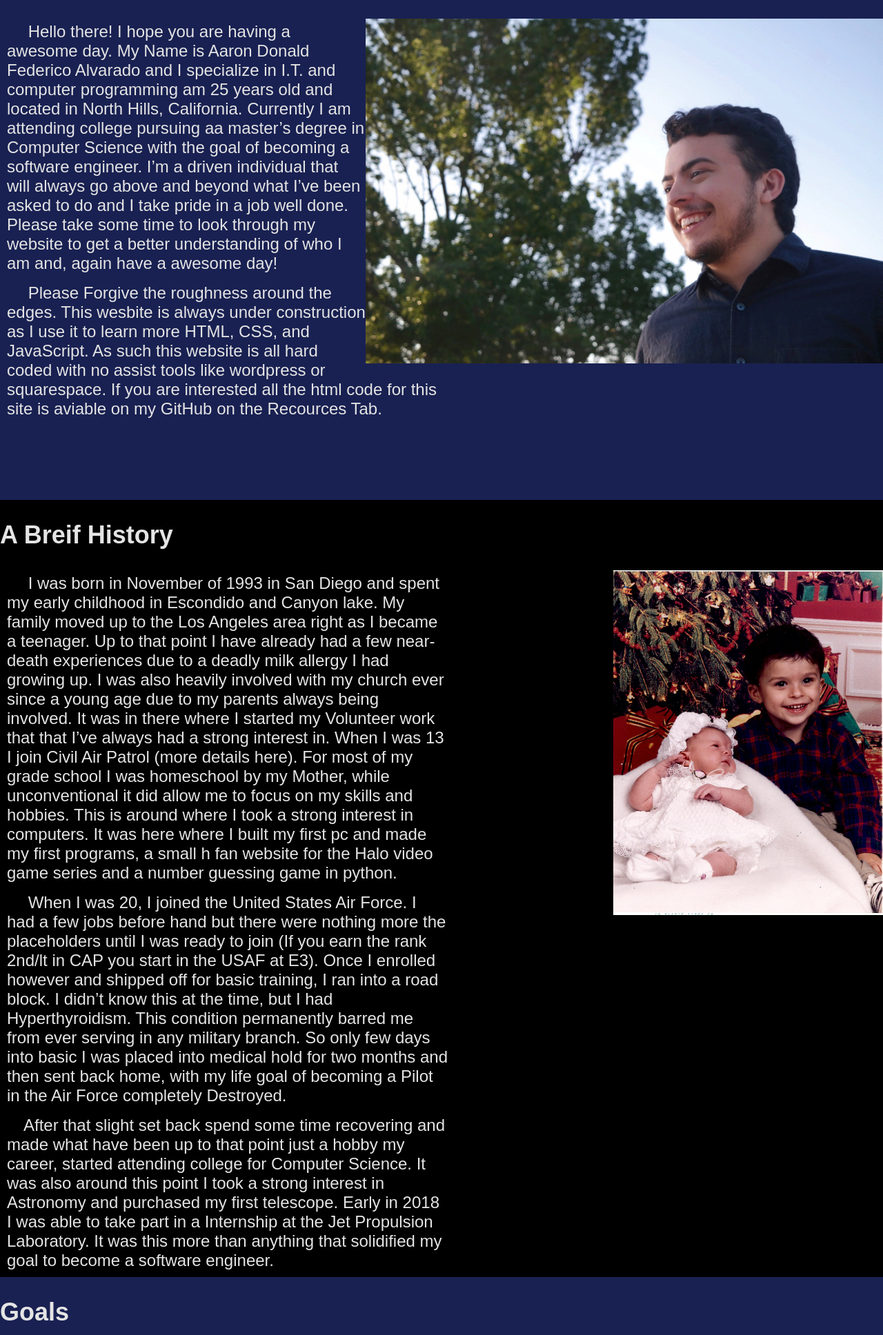
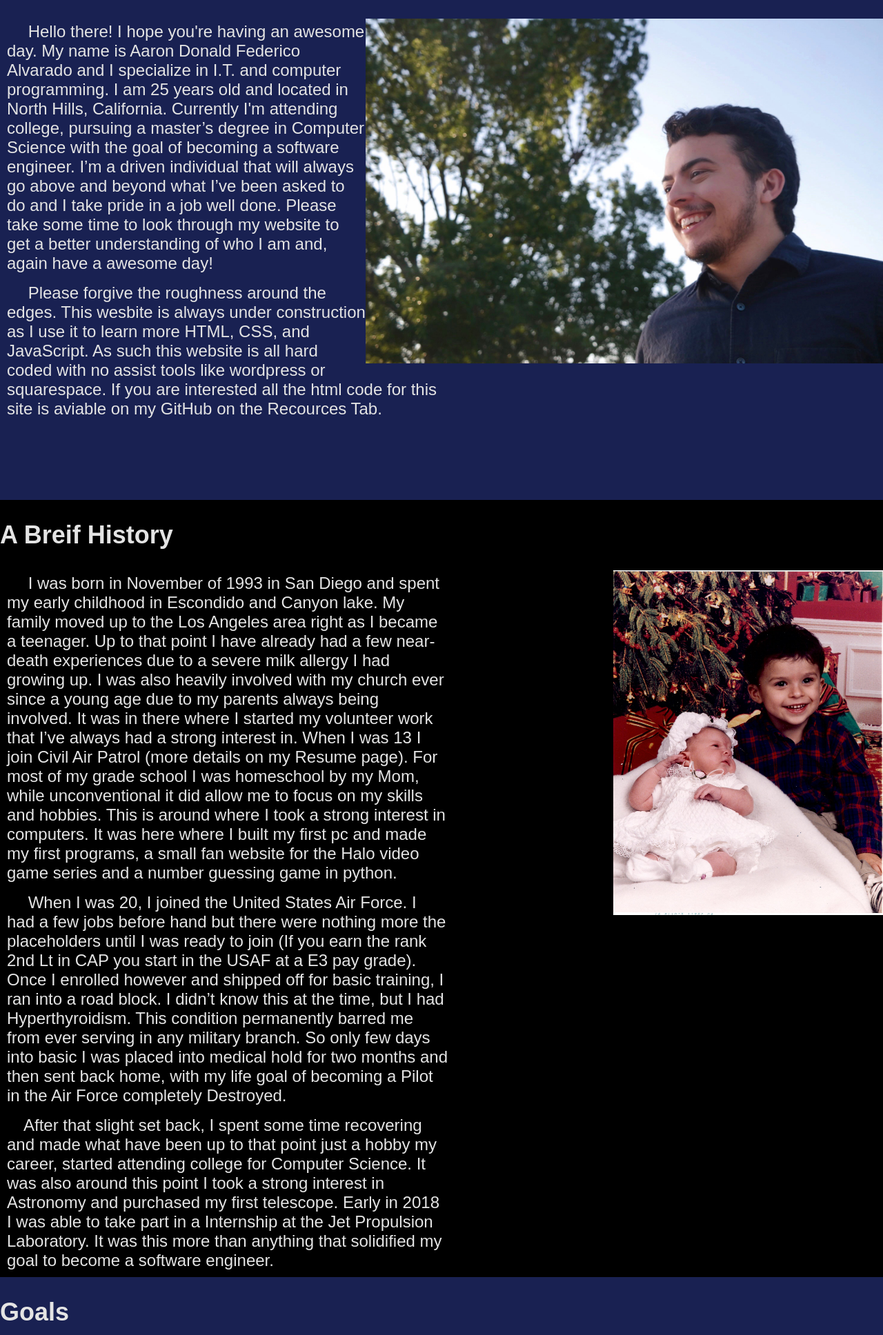
Before and after one commit to AnimatedSky/Portfolio, a plain HTML site: page index.html in a window 1280 px wide. Shown: the part 624-2560 px from the top of the page at 69% size. Drawn offline with Linux system fonts and the light colour scheme.

Commit message:
grammar fixes

```diff
--- a/index.html
+++ b/index.html
@@ -42,8 +42,8 @@
         <section id=about class="About" height="100vh">
             <h2>About</h2>
 			<img src="images/Ali_shoot/Ali_shoot_7.jpg" alt="Hi it's me, Aaron"  height="500" style="float: right">
-            <p class="pwidth">&emsp; Hello there! I hope you are having a awesome day. My Name is Aaron Donald Federico Alvarado and I specialize in I.T. and computer programming am 25 years old and located in North Hills, California. Currently I am attending college pursuing aa master’s degree in Computer Science with the goal of becoming a software engineer. I’m a driven individual that will always go above and beyond what I’ve been asked to do and I take pride in a job well done. Please take some time to look through my website to get a better understanding of who I am and, again have a awesome day!</p>
-            <p class="pwidth">&emsp; Please Forgive the roughness around the edges. This wesbite is always under construction as I use it to learn more HTML, CSS, and JavaScript. As such this website is all hard coded with no assist tools like wordpress or squarespace. If you are interested all the html code for this site is aviable on my GitHub on the Recources Tab.</p>
+            <p class="pwidth">&emsp; Hello there! I hope you're having an awesome day. My name is Aaron Donald Federico Alvarado and I specialize in I.T. and computer programming. I am 25 years old and located in North Hills, California. Currently I'm attending college, pursuing a master’s degree in Computer Science with the goal of becoming a software engineer. I’m a driven individual that will always go above and beyond what I’ve been asked to do and I take pride in a job well done. Please take some time to look through my website to get a better understanding of who I am and, again have a awesome day!</p>
+            <p class="pwidth">&emsp; Please forgive the roughness around the edges. This wesbite is always under construction as I use it to learn more HTML, CSS, and JavaScript. As such this website is all hard coded with no assist tools like wordpress or squarespace. If you are interested all the html code for this site is aviable on my GitHub on the Recources Tab.</p>
         <!--end of about -->
         </section>
 
@@ -51,9 +51,9 @@
         <section id=History class="History">
             <h2>A Breif History</h2>
             <img src="images/child.jpg" alt="Hi it's me, Aaron"  height="500" style="float: right">
-            <p class="pwidth">&emsp; I was born in November of 1993 in San Diego and spent my early childhood in Escondido and Canyon lake. My family moved up to the Los Angeles area right as I became a teenager. Up to that point I have already had a few near-death experiences due to a deadly milk allergy I had growing up. I was also heavily involved with my church ever since a young age due to my parents always being involved. It was in there where I started my Volunteer work that that I’ve always had a strong interest in. When I was 13 I join Civil Air Patrol (more details here). For most of my grade school I was homeschool by my Mother, while unconventional it did allow me to focus on my skills and hobbies. This is around where I took a strong interest in computers. It was here where I built my first pc and made my first programs, a small h fan website for the Halo video game series and a number guessing game in python. </p>
-            <p class="pwidth">&emsp; When I was 20, I joined the United States Air Force. I had a few jobs before hand but there were nothing more the placeholders until I was ready to join (If you earn the rank 2nd/lt in CAP you start in the USAF at E3). Once I enrolled however and shipped off for basic training, I ran into a road block. I didn’t know this at the time, but I had Hyperthyroidism. This condition permanently barred me from ever serving in any military branch. So only  few days into basic I was placed into medical hold for two months and then sent back home, with my life goal of becoming a Pilot in the Air Force completely Destroyed.</p>
-            <p class="pwidth">&emsp;After that slight set back spend some time recovering and made what have been up to that point just a hobby my career, started attending college for Computer Science. It was also around this point I took a strong interest in Astronomy and purchased my first telescope. Early in 2018 I was able to take part in a Internship at the Jet Propulsion Laboratory. It was this more than anything that solidified my goal to become a software engineer.</p>
+            <p class="pwidth">&emsp; I was born in November of 1993 in San Diego and spent my early childhood in Escondido and Canyon lake. My family moved up to the Los Angeles area right as I became a teenager. Up to that point I have already had a few near-death experiences due to a severe milk allergy I had growing up. I was also heavily involved with my church ever since a young age due to my parents always being involved. It was in there where I started my volunteer work that I’ve always had a strong interest in. When I was 13 I join Civil Air Patrol (more details on my Resume page). For most of my grade school I was homeschool by my Mom, while unconventional it did allow me to focus on my skills and hobbies. This is around where I took a strong interest in computers. It was here where I built my first pc and made my first programs, a small fan website for the Halo video game series and a number guessing game in python. </p>
+            <p class="pwidth">&emsp; When I was 20, I joined the United States Air Force. I had a few jobs before hand but there were nothing more the placeholders until I was ready to join (If you earn the rank 2nd Lt in CAP you start in the USAF at a E3 pay grade). Once I enrolled however and shipped off for basic training, I ran into a road block. I didn’t know this at the time, but I had Hyperthyroidism. This condition permanently barred me from ever serving in any military branch. So only  few days into basic I was placed into medical hold for two months and then sent back home, with my life goal of becoming a Pilot in the Air Force completely Destroyed.</p>
+            <p class="pwidth">&emsp;After that slight set back, I spent some time recovering and made what have been up to that point just a hobby my career, started attending college for Computer Science. It was also around this point I took a strong interest in Astronomy and purchased my first telescope. Early in 2018 I was able to take part in a Internship at the Jet Propulsion Laboratory. It was this more than anything that solidified my goal to become a software engineer.</p>
         <!--end of Life History -->
         </section>
 
@@ -61,7 +61,7 @@
         <section id=Goals class="Goals">
             <h2>Goals</h2>
             <img src="images/jpl3.jpg" alt="Hi it's me, Aaron"  height="500" style="float: right">
-            <p class="pwidth">&emsp;My Goal in life is to eventually work at JPL as a software engineer. Having said that I am currently still attending community college, So I have a few years before I reach that goal. In the meant time My goal is to be the hardest working and most dedicated person I can be in whatever I do. For the past 2 years I’ve been working as a Field Computer technician, services office computers and networks for car dealerships, making sure the Wifi stays up and keeping the computers (and yes, even the printers) running happy. All the while I am working on expanding my knowledge base in coding, I already know some languages like C++, Python, and HTML, and constantly working to learn more.</p>
+            <p class="pwidth">&emsp;My Goal in life is to eventually work at JPL as a software engineer. Having said that I am currently still attending community college, So I have a few years before I reach that goal. In the mean time My goal is to be the hardest working and most dedicated person I can be in whatever I do. For the past 2 years I’ve been working as a Field Computer technician, servicing office computers and networks for car dealerships, making sure the Wifi stays up and keeping the computers (and yes, even the printers) running happy. All the while I am working on expanding my knowledge base in coding, I already know some languages like C++, Python, and HTML, and constantly working to learn more.</p>
         <!-- End of Goals. -->
         </section>
 
@@ -69,7 +69,7 @@
         <section id=Drives class="Drives">
             <h2>Interest</h2>
             <img src="images/Ali_shoot/Ali_shoot_10.jpg" alt="Hi it's me, Aaron"  height="500" style="float: right">
-            <p class="pwidth">&emsp;As stated above my Interest in computers started during my late teen years with Me building my first computer. From there I began to become more interested in how computers work and would experiment with them, first with the hardware than with software in programming. I started off small with simple guessing games, but eventually grew to more complicated code eventually working as a Intern at JPL working on Python code that could possibly end up on one of the orbiters at Mars.</p>
+            <p class="pwidth">&emsp;As stated above my Interest in computers started during my late teen years with Me building my first computer. From there I began to become more interested in how computers work and would experiment with them, first with the hardware, then with software in programming. I started off small with a simple guessing games, but eventually grew to more complicated code eventually working as a Intern at JPL working on Python code that could possibly end up on one of the orbiters at Mars.</p>
             <p class="pwidth">&emsp;You may have noticed that I also have a strong Interest in Astronomy. While I do aspire to end up in the space industry later in life, astronomy and stargazing have and always will be one of my favorite hobbies. One of the highlights in my life was a road trip I took to Yellowstone National Park to watch the Total Eclipse in 2017. This experience shook me to the core, and while not changing my outlook on life did enforce my beliefs and a batter understanding at out place in the universe and a appreciation for its beauty (side note: There’s another Eclipse happening in Texas on April 8th 2024 so to any potential employers I would like to have that week off if possible)</p>
         <!-- End of Drives -->
         </section>
```
Also changed, not shown: 1 other file.
